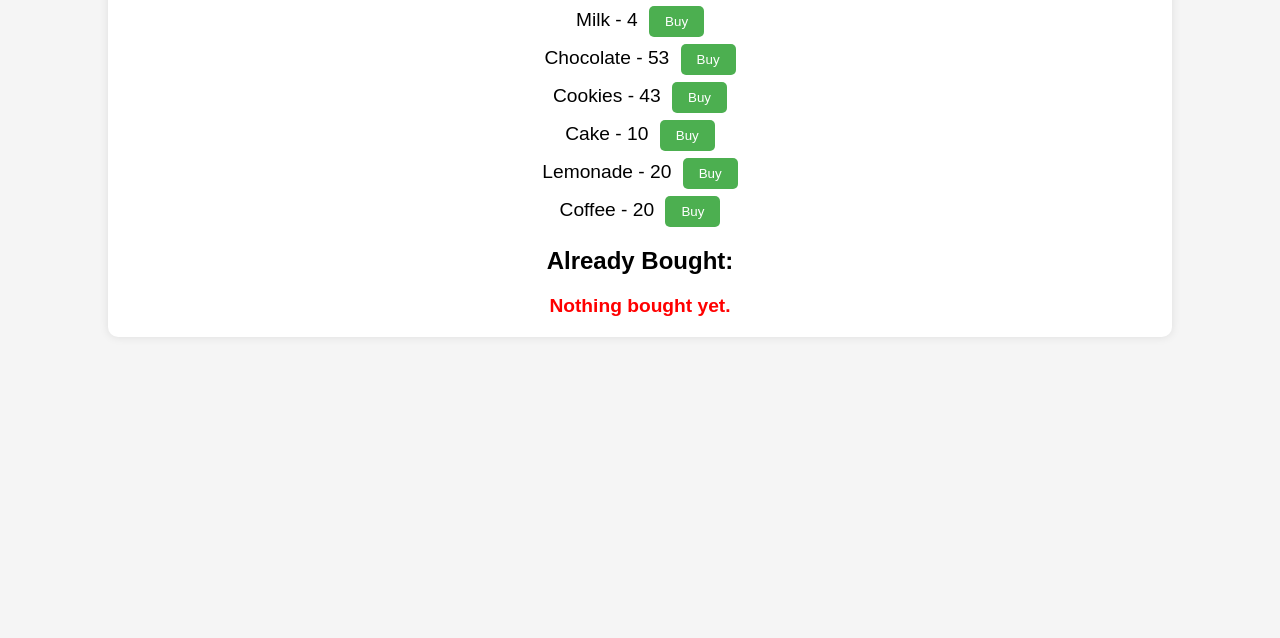
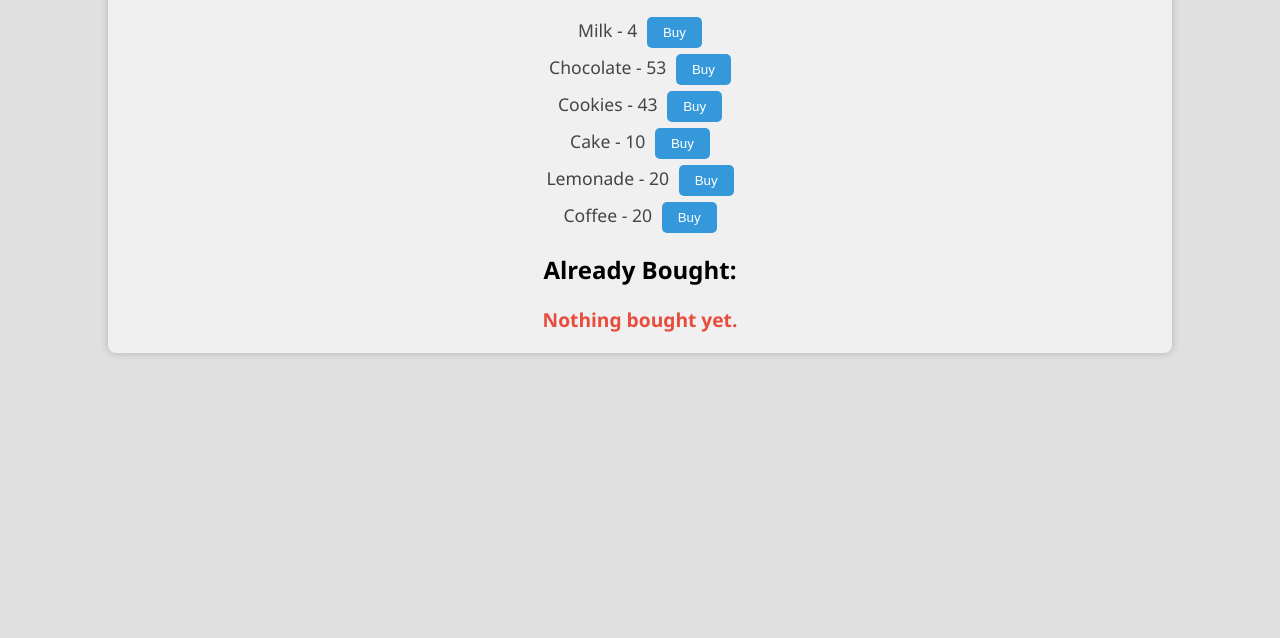
Before and after one commit to xrnh1420/Module2, a plain HTML site: page index.html in a window 1280 px wide. Shown: the part 162-800 px from the top of the page. Drawn offline with Linux system fonts and the light colour scheme.

Commit message:
next module2

```diff
--- a/index.html
+++ b/index.html
@@ -7,8 +7,8 @@
 
     <style>
       body {
-            font-family: Arial, sans-serif;
-            background-color: #f5f5f5;
+          font-family: 'Segoe UI', Tahoma, Geneva, Verdana, sans-serif;
+          background-color: #e0e0e0;
           margin: 0;
           padding: 0;
           display: flex;
@@ -18,9 +18,9 @@
       }
 
       .container {
-            background-color: #ffffff;
-            border-radius: 10px;
-            box-shadow: 0 0 10px rgba(0, 0, 0, 0.1);
+          background-color: #f0f0f0;
+          border-radius: 8px;
+          box-shadow: 0 0 8px rgba(0, 0, 0, 0.2);
           margin: 20px;
           padding: 20px;
           width: 80%;
@@ -32,11 +32,13 @@
       }
 
       li {
-            margin-bottom: 10px;
+          margin-bottom: 8px;
+          font-size: 1.2em;
+          color: #333;
       }
 
       button {
-            background-color: #4caf50;
+          background-color: #3498db;
           color: white;
           border: none;
           padding: 8px 16px;
@@ -45,33 +47,40 @@
       }
 
       button:hover {
-            background-color: #45a049;
+          background-color: #2980b9;
       }
 
       h3 {
-            margin-bottom: 20px;
+          margin-bottom: 16px;
+          color: #555;
       }
   </style>
   <style>
       .emptyMessage {
           font-weight: bold;
-          color: red;
+          color: #e74c3c;
           font-size: 1.2em;
       }
+
       li {
-          margin-bottom: 7px;
-          font-size: 1.2em;
+          margin-bottom: 6px;
+          font-size: 1.1em;
+          color: #444;
       }
+
       li > button {
-          margin-left: 6px;
+          margin-left: 5px;
       }
+
       button > span {
-          color: green;
+          color: #2ecc71;
       }
-        #everythingBought{
+
+      #everythingBought {
           display: none;
       }
   </style>
+
 </head>
 <body>
 
```
Lines whose indentation alone changed are shown as unchanged.
